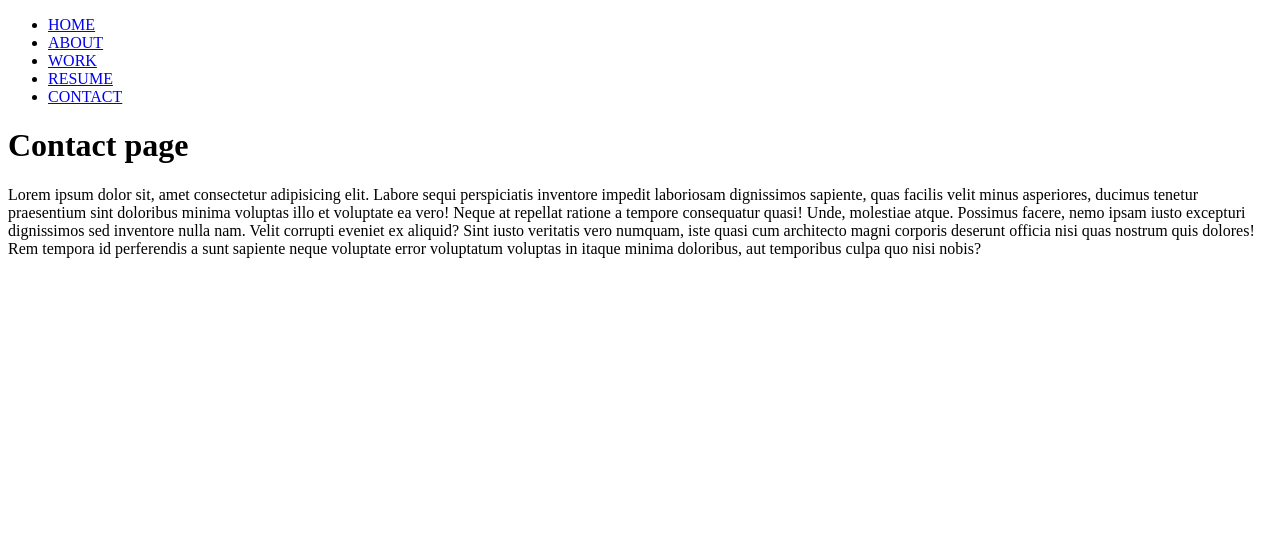
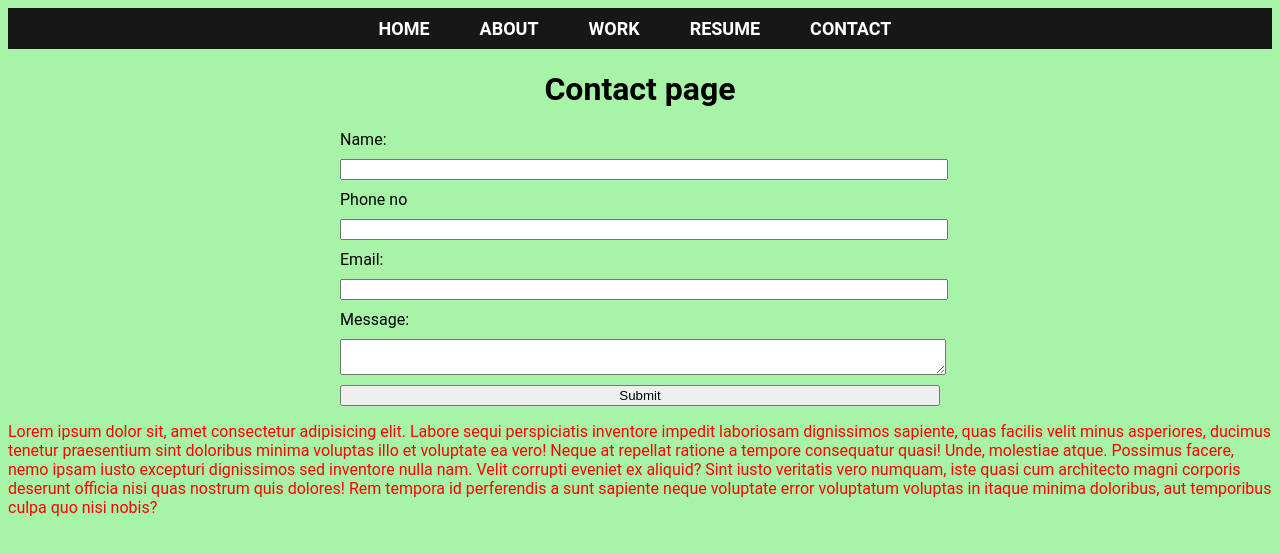
Before and after one commit to kelvintec/uzomatec, a plain HTML site: page contact.html in a window 1280 px wide. Drawn offline with Linux system fonts and the light colour scheme.

Commit message:
css checkpoint

```diff
--- a/contact.html
+++ b/contact.html
@@ -4,8 +4,10 @@
     <meta charset="UTF-8">
     <meta name="viewport" content="width=device-width, initial-scale=1.0">
     <title>Document</title>
+    <link rel="stylesheet" href="style.css">
 </head>
 <body>
+    <nav>
        <ul>
            <li> <a href="index.html">HOME</a></li>
            <li> <a href="about.html">ABOUT</a></li>
@@ -13,7 +15,25 @@
            <li> <a href="resume.html">RESUME</a></li>
            <li> <a href="contact.html">CONTACT</a></li>
        </ul>
+    </nav>
     <h1>Contact page</h1>
+
+    <form class="responsive-form">
+        <label for="name">Name:</label>
+        <input type="text" id="name" name="name" required>
+
+        <label for="phone no">Phone no</label>
+        <input type="text" id="phone no" name="phone no" required>
+
+        <label for="email">Email:</label>
+        <input type="email" id="email" name="email" required>
+
+        <label for="message">Message:</label>
+        <textarea id="message" name="message" required></textarea>
+
+        <button type="submit">Submit</button>
+      </form>
+
     <p>Lorem ipsum dolor sit, amet consectetur adipisicing elit. Labore sequi perspiciatis inventore impedit laboriosam dignissimos sapiente, quas facilis velit minus asperiores, ducimus tenetur praesentium sint doloribus minima voluptas illo et voluptate ea vero! Neque at repellat ratione a tempore consequatur quasi! Unde, molestiae atque. Possimus facere, nemo ipsam iusto excepturi dignissimos sed inventore nulla nam. Velit corrupti eveniet ex aliquid? Sint iusto veritatis vero numquam, iste quasi cum architecto magni corporis deserunt officia nisi quas nostrum quis dolores! Rem tempora id perferendis a sunt sapiente neque voluptate error voluptatum voluptas in itaque minima doloribus, aut temporibus culpa quo nisi nobis?</p>
 </body>
 </html>
--- a/style.css
+++ b/style.css
@@ -0,0 +1,112 @@
+body{
+background-color:  rgb(167, 243, 167);
+font-family: Roboto;
+}
+
+h1{
+    text-align: center;
+}
+
+p{
+  color: red;
+}
+nav {
+    display: flex;
+    justify-content: center;
+  }
+
+  ul {
+    list-style: none;
+    display: flex;
+    margin: 0;
+    padding: 0;
+  }
+
+  li {
+    margin: 0 20px;
+  }
+
+  a {
+    text-decoration: none;
+    color: #e07d7d;
+    font-size: 18px;
+    font-weight: bold;
+    transition: all 0.3s ease-in-out;
+    margin-right: 10px;
+
+  }
+
+  a:hover {
+    color: #c02525;
+  }
+
+  nav {
+    background-color: #181717;
+    padding: 10px;
+  }
+
+  ul {
+    list-style: none;
+    display: flex;
+    justify-content: center;
+    margin: 0;
+    padding: 0;
+  }
+
+  li {
+    margin: 0 20px;
+  }
+
+  a {
+    text-decoration: none;
+    color: #fff;
+    font-size: 18px;
+    font-weight: bold;
+    transition: all 0.3s ease-in-out;
+  }
+
+  a:hover {
+    color: #ccc;
+  }
+
+  @media (max-width: 768px) {
+    nav {
+      flex-direction: column;
+      align-items: center;
+    }
+
+    li {
+      margin: 10px 0;
+    }
+  }
+
+  @media (max-width: 768px) {
+    nav {
+      flex-direction: column;
+      align-items: center;
+    }
+
+    li {
+      margin: 10px 0;
+    }
+  }
+   .responsive-form {
+    width: 100%;
+    max-width: 400px;
+    margin: 0 auto;
+  }
+
+  .responsive-form label,
+  .responsive-form input,
+  .responsive-form textarea,
+  .responsive-form button {
+    display: block;
+    width: 100%;
+    margin-bottom: 10px;
+  }
+
+  @media (min-width: 768px) {
+    .responsive-form {
+      max-width: 600px;
+    }
+  }
```
Also changed, not shown: about.html (+8 -4 lines), index.html (+3 -2 lines), resume.html (+11 -0 lines), work.html (+13 -0 lines), image/Capture 2.PNG (added), image/WIN_20230925_15_29_17_Pro.jpg (added). Lines whose indentation alone changed are shown as unchanged.
